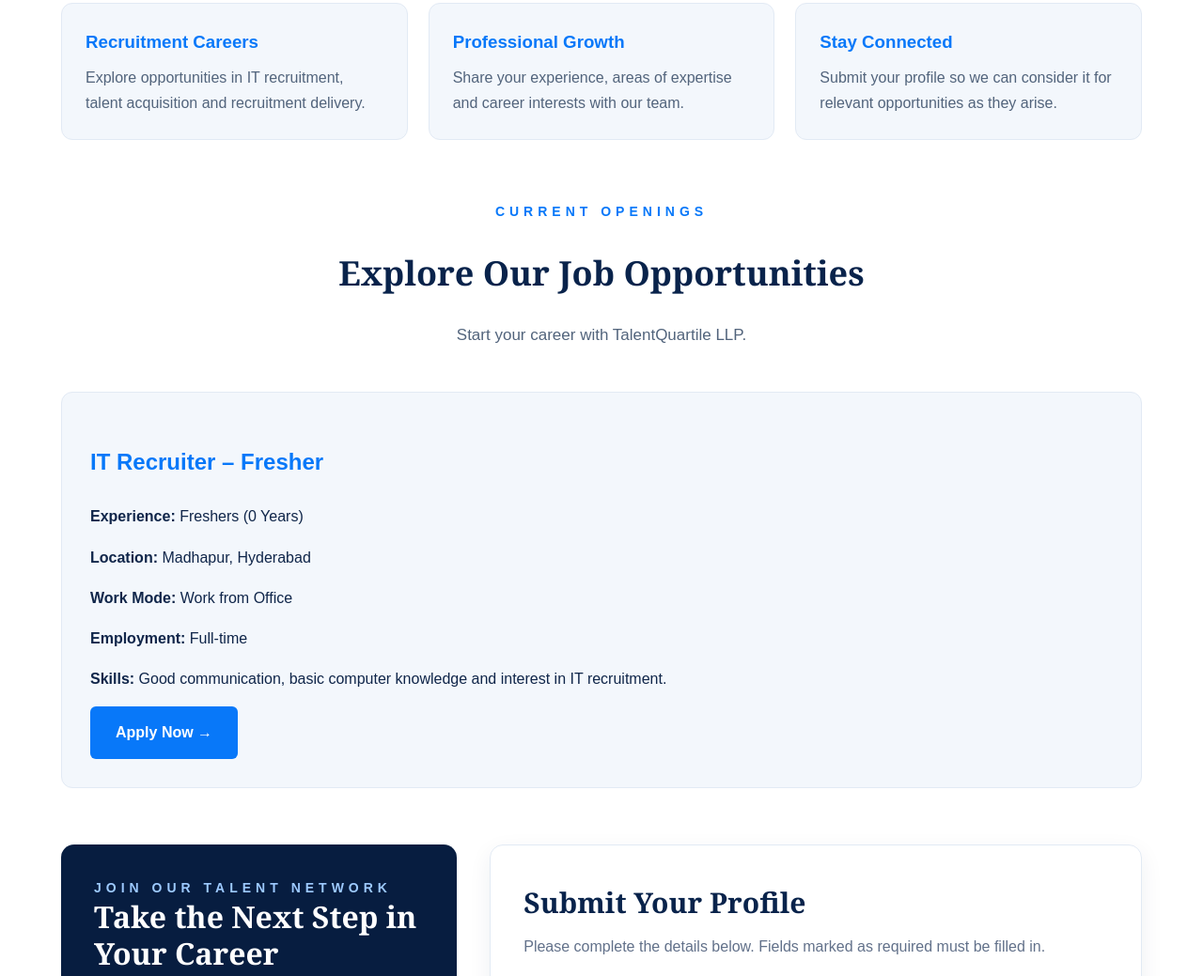
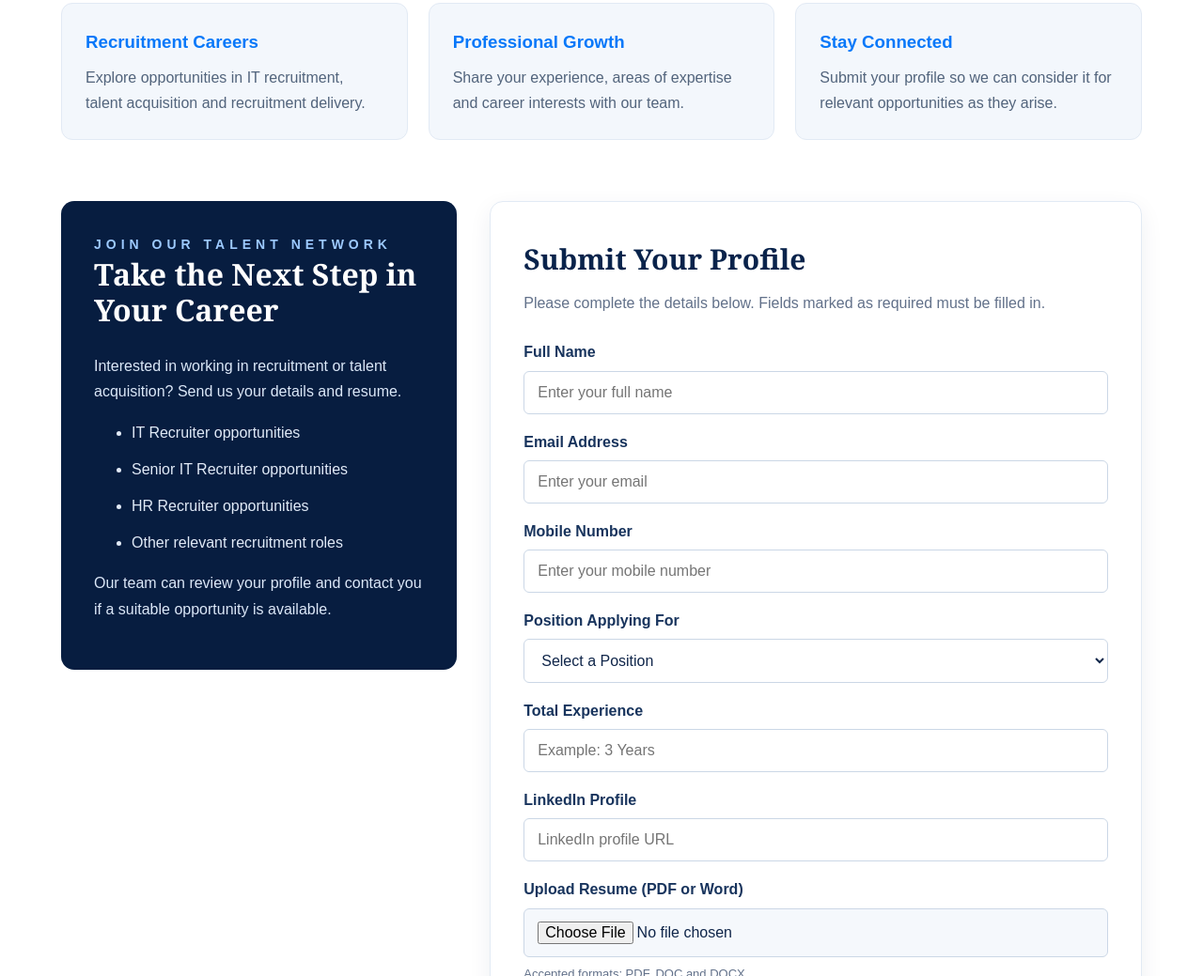
Before and after one commit to anilnaidu1425/talentquartile--Website, a plain HTML site: page careers.html in a window 1280 px wide. Shown: the part 845-1884 px from the top of the page at 94% size. Drawn offline with Linux system fonts and the light colour scheme.

Commit message:
Update careers.html

```diff
--- a/careers.html
+++ b/careers.html
@@ -131,23 +131,6 @@ nav .partner{padding:10px 14px}
 <p>Submit your profile so we can consider it for relevant opportunities as they arise.</p>
 </div>
 </section>
-<section id="openings" style="margin:60px 0;">
-    <div class="intro">
-        <div class="eyebrow" style="color:#0878f9">CURRENT OPENINGS</div>
-        <h2>Explore Our Job Opportunities</h2>
-        <p>Start your career with TalentQuartile LLP.</p>
-    </div>
-
-    <div style="background:#f3f7fc;border:1px solid #e2eaf4;border-radius:12px;padding:30px;margin-bottom:25px;">
-        <h3 style="color:#0878f9;font-size:24px;">IT Recruiter – Fresher</h3>
-        <p><b>Experience:</b> Freshers (0 Years)</p>
-        <p><b>Location:</b> Madhapur, Hyderabad</p>
-        <p><b>Work Mode:</b> Work from Office</p>
-        <p><b>Employment:</b> Full-time</p>
-        <p><b>Skills:</b> Good communication, basic computer knowledge and interest in IT recruitment.</p>
-        <a href="#application" class="btn">Apply Now →</a>
-    </div>
-</section>
 <section class="application" id="application">
 
 <div class="form-info">
```
